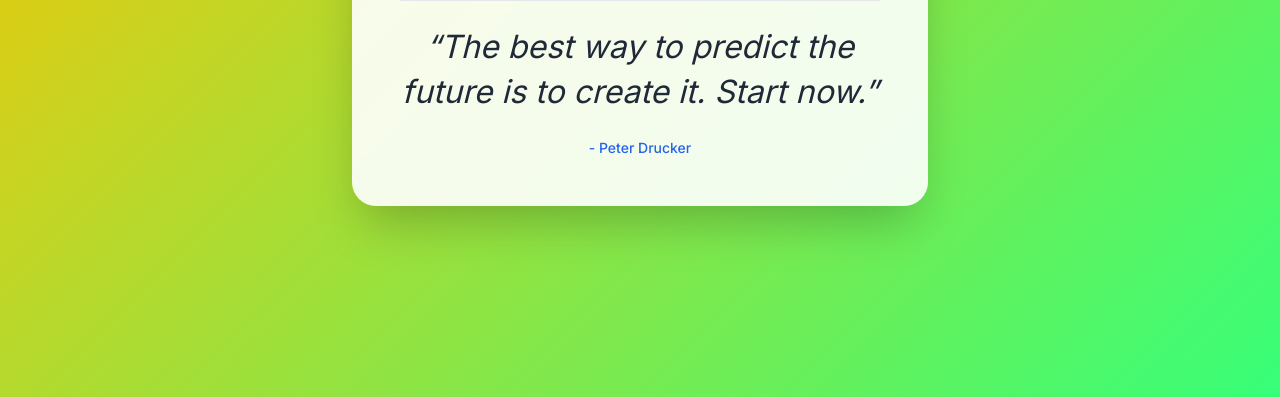
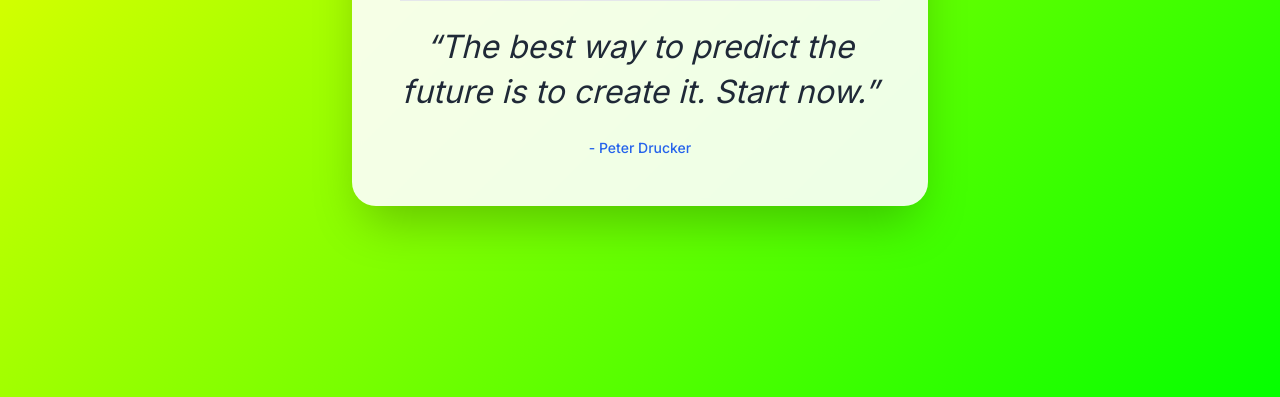
Before and after one commit to abrahamsaugustd-netizen/Dynamic-hourly-motivation, a plain HTML site: page index.html in a window 1280 px wide. Shown: the part 403-800 px from the top of the page. Drawn offline with nearby package versions, Linux system fonts and the light colour scheme.

Commit message:
Revise color palettes for animated background
Updated color palettes for the animated background to focus on pure, high-saturation colors.

```diff
--- a/index.html
+++ b/index.html
@@ -131,17 +131,18 @@
         ];
 
         // Array of different color palettes for the animated background
+        // UPDATED: Focused on pure, high-saturation, bright colors
         const GRADIENT_PALETTES = [
-            // Palette 1: Vivid Sunset (Red-Orange, Gold, Blue)
-            'linear-gradient(135deg, #FF5733, #FFC300, #33FF7A, #337AFF, #FF5733)',
-            // Palette 2: Electric Ocean (Bright Blues, Greens, Indigo)
-            'linear-gradient(135deg, #00BFFF, #1E90FF, #3CB371, #4B0082, #00BFFF)',
-            // Palette 3: Neon Galaxy (Electric Purple, Hot Pink, Neon Green)
-            'linear-gradient(135deg, #9D2BFF, #F834D2, #FFD700, #49FB9D, #9D2BFF)',
-            // Palette 4: Tropical Fusion (Hot Pink, Light Salmon, Lime Green, Turquoise)
-            'linear-gradient(135deg, #FF69B4, #FFA07A, #32CD32, #40E0D0, #FF69B4)',
-            // Palette 5: Vibrant Primary (Red, Yellow, Blue, Magenta)
-            'linear-gradient(135deg, #FF0000, #FFFF00, #0000FF, #FF00FF, #FF0000)'
+            // Palette 1: Rainbow Bright (Pure R, Y, G, B)
+            'linear-gradient(135deg, #FF0000, #FFFF00, #00FF00, #00FFFF, #FF0000)',
+            // Palette 2: Electric Candy (Hot Pink, Electric Blue, Lime)
+            'linear-gradient(135deg, #FF00FF, #33CCFF, #99FF00, #FF3366, #FF00FF)',
+            // Palette 3: Citrus Shock (Neon Orange, Yellow, Hot Red)
+            'linear-gradient(135deg, #FF9900, #FFEE00, #FF6600, #FF0000, #FF9900)',
+            // Palette 4: Deep Violets (Ultra Purple, Bright Cyan, Magenta)
+            'linear-gradient(135deg, #A000FF, #00FFFF, #FF00AA, #00AAFF, #A000FF)',
+            // Palette 5: Tropical Punch (Aqua, Lemon, Coral)
+            'linear-gradient(135deg, #00FFCC, #CCFF00, #FF6666, #00CCFF, #00FFCC)'
         ];
 
         // --- GLOBAL STATE VARIABLES ---
```
